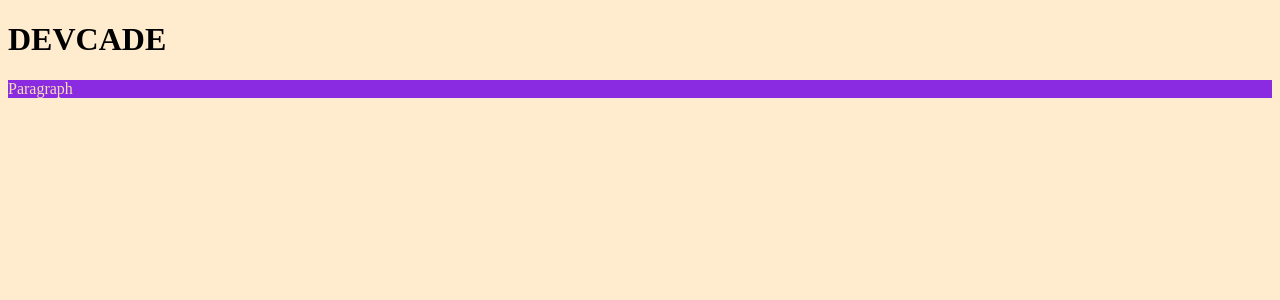
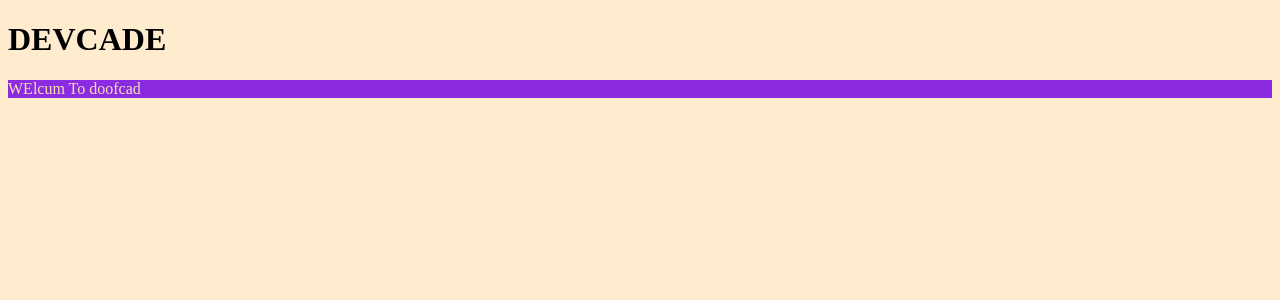
Before and after one commit to ComputerScienceHouse/devcade-website, a Flask app: page / in a window 1280 px wide. Shown: the top 300 px of the page. Run offline with Flask 2, Linux system fonts and the light colour scheme.

Commit message:
restore stashed assets

```diff
--- a/src/templates/header.html
+++ b/src/templates/header.html
@@ -2,10 +2,11 @@
 <!DOCTYPE html>
 <html lang="en">
   <head>
-    <meta charset="UTF-8" />
-    <meta http-equiv="X-UA-Compatible" content="IE=edge" />
-    <meta name="viewport" content="width=device-width, initial-scale=1.0" />
-    <link rel="stylesheet" href="css/devcade.css" />
+    <meta charset="UTF-8">
+    <meta http-equiv="X-UA-Compatible" content="IE=edge">
+    <meta name="viewport" content="width=device-width, initial-scale=1.0">
+    <link rel="stylesheet" href="{{ url_for('static', filename='css/devcade.css') }}">
+    <link rel="shortcut icon" href="{{ url_for('static', filename='favicon.ico') }}">
     <title>Devcade</title>
   </head>
   <body>
--- a/src/templates/home.html
+++ b/src/templates/home.html
@@ -1,4 +1,4 @@
 {% extends "header.html" %}
 {% block content %}
-<p id="description">Paragraph</p>
+<p id="description">WElcum To doofcad</p>
 {% endblock %}
```
Also changed, not shown: src/static/css/devcade.css (renamed from css/devcade.css), src/static/favicon.ico (added).
